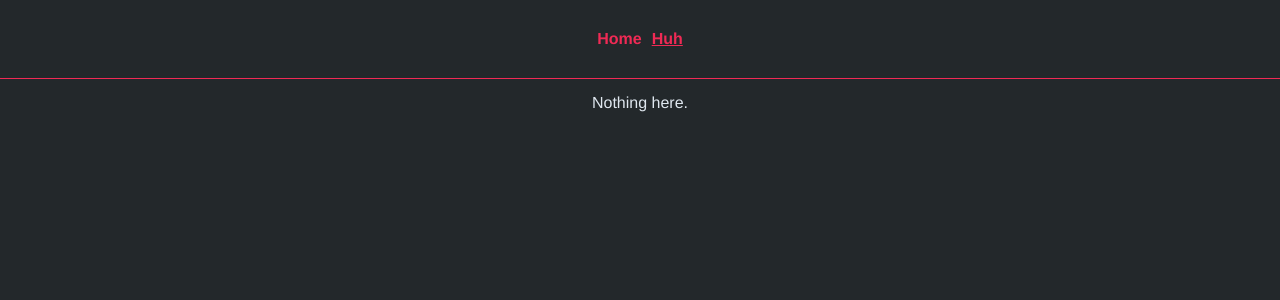
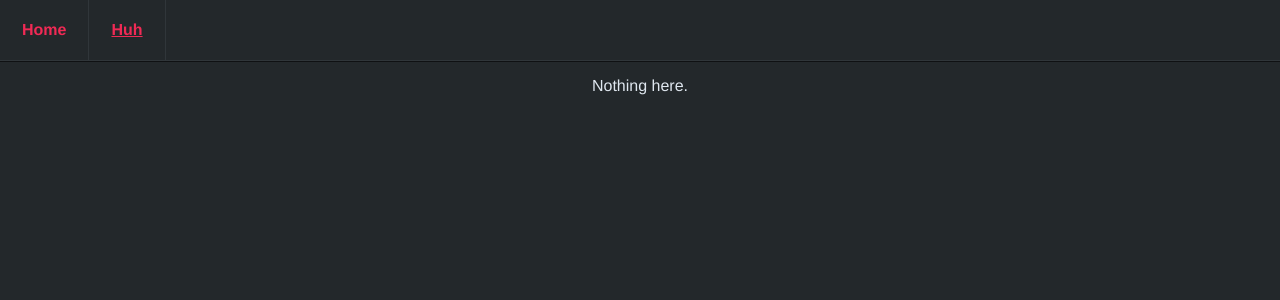
Before and after one commit to Adorabus/Touuch, a Vue app in the folder client/: page /huh in a window 1280 px wide. Shown: the top 300 px of the page. Built offline with nearby package versions, Linux system fonts and the light colour scheme.

Commit message:
Global scss

```diff
--- a/client/src/App.vue
+++ b/client/src/App.vue
@@ -20,18 +20,30 @@ html, body {
   color: #dfe7ef;
 }
 #nav {
-  padding: 30px;
+  @include select(none);
+  text-align: left;
+  height: 60px;
+  outline: 1px solid #0f1113;
+  border-bottom: 1px solid #30363a;
+
   a {
+    padding-left: 22px;
+    padding-right: 22px;
+    line-height: 60px;
     font-weight: bold;
     color: #f02a55;
-    padding: 5px;
+    border-right: 1px solid #30363a;
+    display: inline-block;
+
     &.router-link-exact-active {
       text-decoration: underline;
+      cursor: default;
     }
   }
-  outline: 1px solid #f02a55;
 }
 a {
   text-decoration: none;
 }
+#logo {
+}
 </style>
--- /dev/null
+++ b/client/src/style/_mixins.scss
@@ -0,0 +1,9 @@
+@mixin select($type: unset) {
+  -webkit-touch-callout: $type; /* iOS Safari */
+    -webkit-user-select: $type; /* Safari */
+     -khtml-user-select: $type; /* Konqueror HTML */
+       -moz-user-select: $type; /* Firefox */
+        -ms-user-select: $type; /* Internet Explorer/Edge */
+            user-select: $type; /* Non-prefixed version, currently
+                                  supported by Chrome and Opera */
+}
--- a/client/src/views/Huh.vue
+++ b/client/src/views/Huh.vue
@@ -1,3 +1,9 @@
 <template lang="pug">
   p Nothing here.
 </template>
+
+<style lang="scss">
+p {
+  @include select(none);
+}
+</style>
--- a/client/vue.config.js
+++ b/client/vue.config.js
@@ -5,5 +5,12 @@ module.exports = {
     port: 8999,
     hot: true,
     disableHostCheck: true
+  },
+  css: {
+    loaderOptions: {
+      sass: {
+        data: `@import "@/style/_mixins.scss";`
+      }
+    }
   }
 }
```
